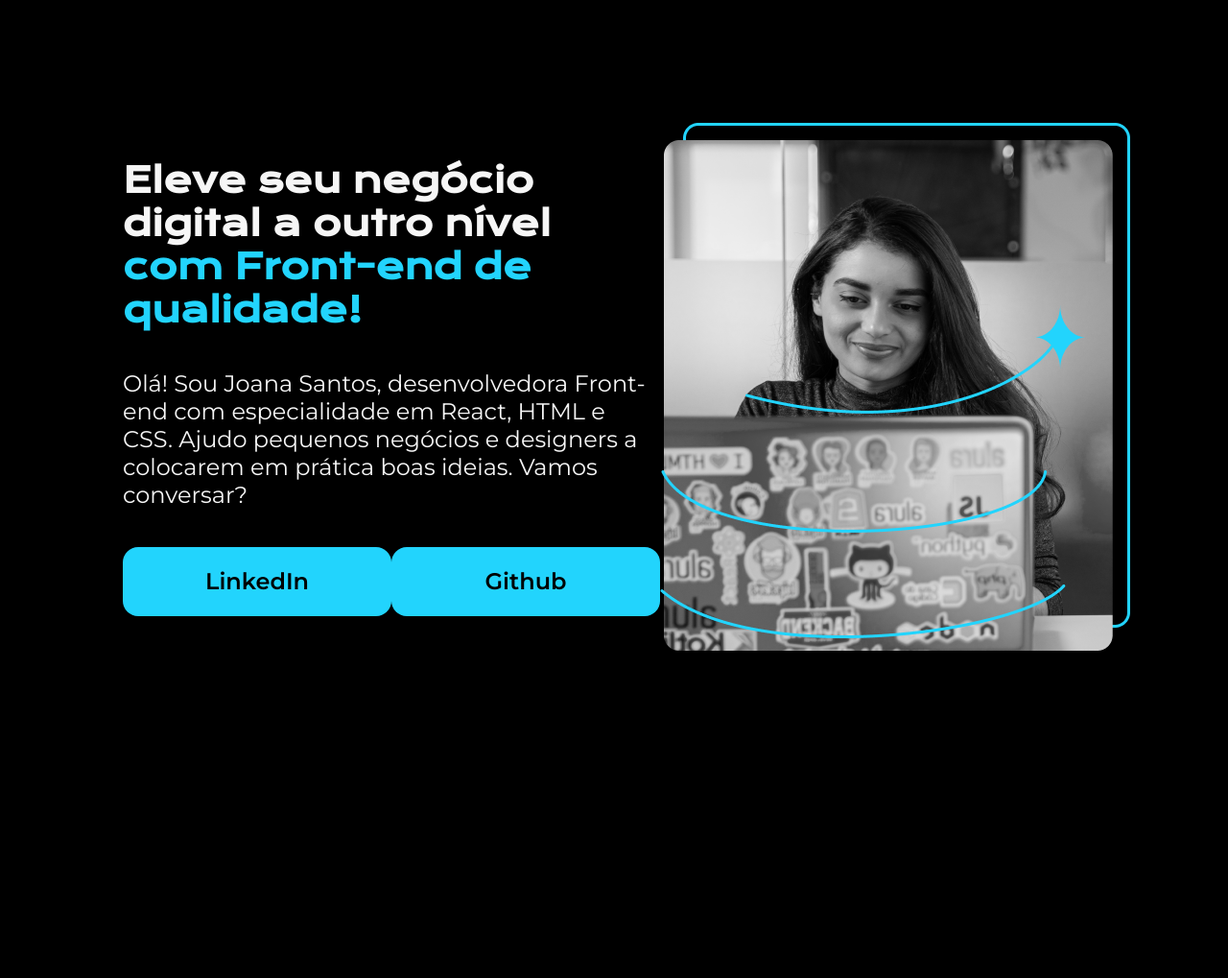
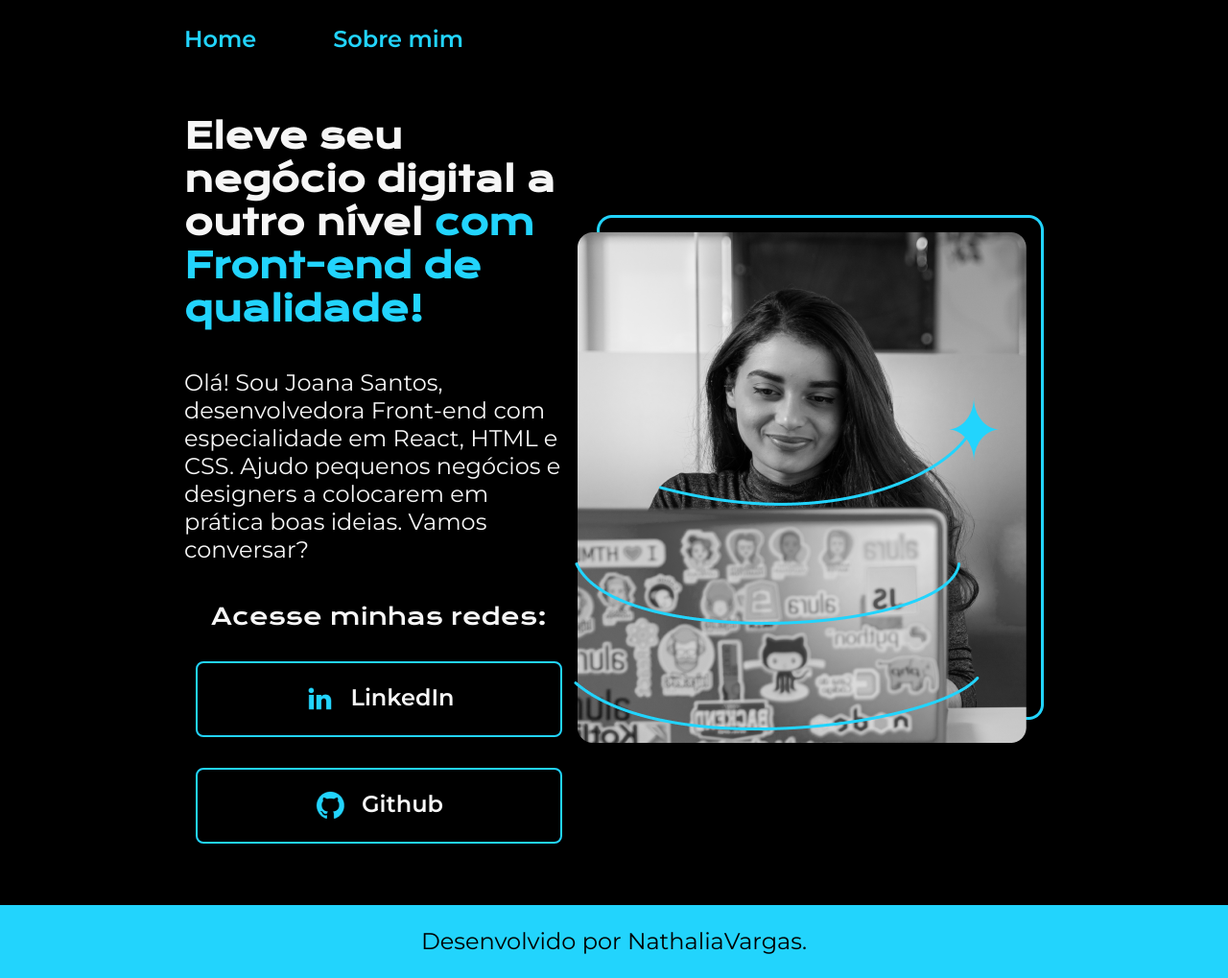
Before and after one commit to NathaliaVargas/Portfolio, a plain HTML site: page index.html in a window 1280 px wide. Shown: the whole page at 96% size. Before the commit the page ends 928 px from the top, so only its background shows below. Drawn offline with nearby package versions, Linux system fonts and the light colour scheme.

Commit message:
Atualizando o estilo do portfolio e adicionando a pag about

```diff
--- /dev/null
+++ b/estilos/style.css
@@ -0,0 +1,139 @@
+/*Limpa Formatacao*/
+@import url('https://fonts.googleapis.com/css2?family=Krona+One&family=Montserrat:wght@400;600&display=swap');
+
+* {
+    margin: 0;
+    padding: 0;
+}
+
+/*Inicio da estilização*/
+
+body {
+    box-sizing: border-box;
+    background-color: black;
+    color: #F6F6F6;
+
+}
+
+.cabecalho{
+    padding: 2% 0 0 15%;
+}
+
+.cabecalho__menu{
+    display: flex;
+    gap: 80px;
+}
+
+.cabecalho__menu__link{
+    color: #22D4FD;
+    font-family: '';
+    font-size: 24px;
+    font-weight: 600;
+    font-family:'Montserrat', sans-serif;
+}
+
+
+
+a {
+    text-decoration: none;
+}
+
+.apresentacao {
+    padding: 5% 15%;
+    display: flex;
+    align-items: center;
+    justify-content: space-between;
+}
+.titulo-destaque{
+    color: #22D4FD;
+}
+
+.apresentacao__conteudo {
+    width: 615px;
+    display: flex;
+    flex-direction: column;
+    gap: 40px;
+}
+
+.apresentacao__conteudo__titulo {
+    font-size: 36px;
+    font-family: 'Krona One', sans-serif;
+}
+
+.apresentacao__conteudo__texto {
+    font-size: 24px;
+    font-family:'Montserrat', sans-serif;
+}
+
+.apresentacao__link {
+    display: flex;
+    flex-direction: column;
+    justify-content: space-between;
+    align-items: center;
+    gap: 32px;
+}
+
+.apresentacao__link__links {
+    gap: 16px;
+    width: 378px;
+    text-align: center;
+    background-color: black;
+    color: #F6F6F6;
+    display: flex;
+    justify-content: center;
+    border: 2px solid #22D4FD;
+    border-radius: 8px;
+    font-size: 24px;
+    padding: 21.5px 0;
+    font-family:'Montserrat', sans-serif;
+    font-weight: 600;
+    transition: 1s;
+}
+
+.apresentacao__link__links:hover {
+    background-color: #272727;
+}
+
+.apresentacao__link__titulo {
+    font-family:'Krona One', sans-serif;
+    font-weight: 400;
+    font-size: 24px;
+}
+
+.rodape {
+    padding: 23.64px;
+    color: #000000;
+    background-color: #22D4FD;
+    text-align: center;
+    font-family: 'Montserrat', sans-serif;
+    font-size: 24px;
+    font-weight: 400;
+}
+
+/* Página Sobre mim */
+
+.sobre {
+    padding: 5% 15%;
+    display: flex;
+    align-items: center;
+    justify-content: space-between;
+}
+
+.sobre__conteudo{
+    width: 615px;
+    display: flex;
+    flex-direction: column;
+    gap: 40px;
+}
+
+.sobre__titulo {
+    font-family:'Krona One', sans-serif;
+    font-size: 36px;
+}
+
+.sobre__paragrafo {
+    gap: 40px;
+    font-size: 24px;
+    font-family: 'Montserrat', sans-serif;;
+    font-weight: 400;
+}
--- a/index.html
+++ b/index.html
@@ -6,14 +6,19 @@
     <meta name="viewport" content="width=device-width, initial-scale=1.0">
     <title>Portfolio - NathaliaVargas</title>
     <!-- <link rel="stylesheet" href="reset.css"> -->
-    <link rel="stylesheet" href="style.css">
+    <link rel="stylesheet" href="./estilos/style.css">
 </head>
 <body>
 
-    <header></header>
+    <header class="cabecalho">
+        <nav class="cabecalho__menu">
+            <a class="cabecalho__menu__link" href="index.html">Home</a>
+            <a class="cabecalho__menu__link" href="about.html">Sobre mim</a>
+        </nav>
+    </header>
     <main class="apresentacao">
         <section class="apresentacao__conteudo">
-            <h1 class="apresentacao__conteudo__titulo"> Eleve seu negócio digital a outro nível <strong class="titulo-destaque">com Front-end de qualidade!</strong></h1>
+            <h1 class="apresentacao__conteudo__titulo"> Eleve seu negócio digital a outro nível <strong class="titulo-destaque"> com Front-end de qualidade!</strong></h1>
 
             <p class="apresentacao__conteudo__texto">
                 Olá! Sou Joana Santos, desenvolvedora Front-end com especialidade em React,
@@ -21,13 +26,16 @@
                 Vamos conversar?
             </p>
             <div class="apresentacao__link">
-                <a class="apresentacao__link__links" href="https://www.linkedin.com/in/nathalia-vargas-38aa6993/"> <span>LinkedIn </span></a>
-                <a class="apresentacao__link__links" href="https://github.com/NathaliaVargas"><span> Github </span></a>
+                <h2 class="apresentacao__link__titulo">Acesse minhas redes:</h2>
+                <a class="apresentacao__link__links" href="https://www.linkedin.com/in/nathalia-vargas-38aa6993/"> <img src="./imagem/linkedin.png">LinkedIn</a>
+                <a class="apresentacao__link__links" href="https://github.com/NathaliaVargas"><img src="./imagem/github.png">Github </a>
             </div>
         </section>
         <img src="imagem/Imagem.png" alt="Uma foto da Nathalia programando.">
     </main>
-    <footer></footer>
+    <footer class="rodape">
+        <p>Desenvolvido por NathaliaVargas.</p>
+    </footer>
 
 </body>
 </html>
--- a/style.css
+++ /dev/null
@@ -1,71 +0,0 @@
-/*Limpa Formatacao*/
-@import url('https://fonts.googleapis.com/css2?family=Krona+One&family=Montserrat:wght@400;600&display=swap');
-
-* {
-    margin: 0;
-    padding: 0;
-}
-
-/*Inicio da estilização*/
-
-body {
-    height: 100vh;
-    box-sizing: border-box;
-    background-color: black;
-    color: #F6F6F6;
-
-}
-
-.titulo-destaque{
-    color: #22D4FD;
-}
-
-a {
-    text-decoration: none;
-}
-
-.apresentacao {
-    margin: 10%;
-    display: flex;
-    align-items: center;
-    justify-content: space-between;
-}
-
-.apresentacao__conteudo {
-    width: 615px;
-    display: flex;
-    flex-direction: column;
-    gap: 40px;
-}
-
-.apresentacao__conteudo__titulo {
-    font-size: 36px;
-    font-family: 'Krona One', sans-serif;
-}
-
-.apresentacao__conteudo__texto {
-    font-size: 24px;
-    font-family:'Montserrat', sans-serif;
-}
-
-.apresentacao__link {
-    display: flex;
-    justify-content: space-between;
-}
-
-.apresentacao__link__links {
-    width: 280px;
-    text-align: center;
-    background-color: #22D4FD;
-    color: black;
-    border-radius: 16px;
-    font-size: 24px;
-    padding: 21.5px 0;
-    font-family:'Montserrat', sans-serif;
-    font-weight: 600;
-    transition: 1s;
-}
-
-.apresentacao__link__links:hover {
-    background-color: #2D6061;
-}
```
Also changed, not shown: about.html (added, +40 -0 lines), estilos/reset.css (renamed from reset.css), html.png (deleted), imagem/github.png (added), imagem/linkedin.png (added).
